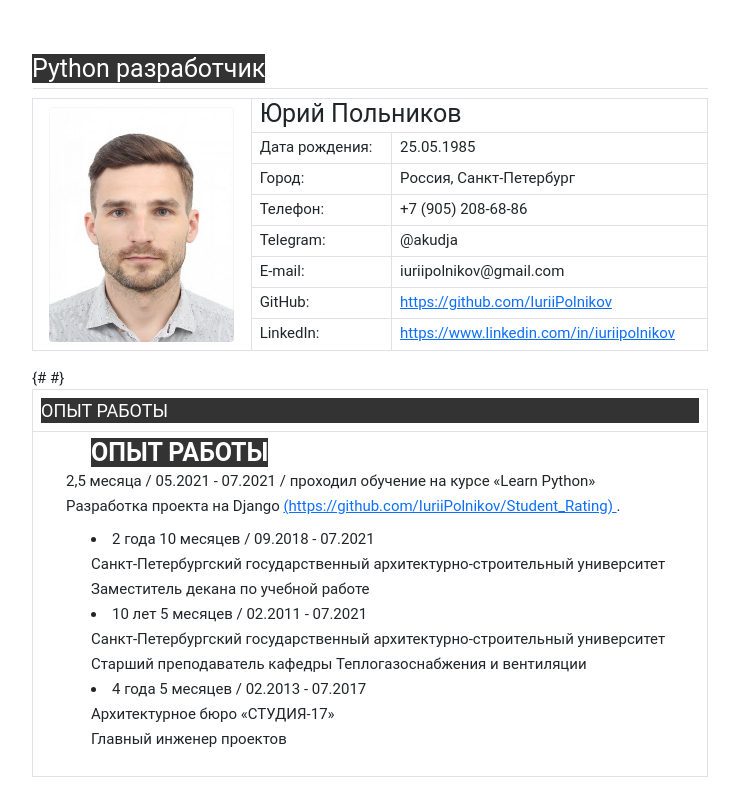
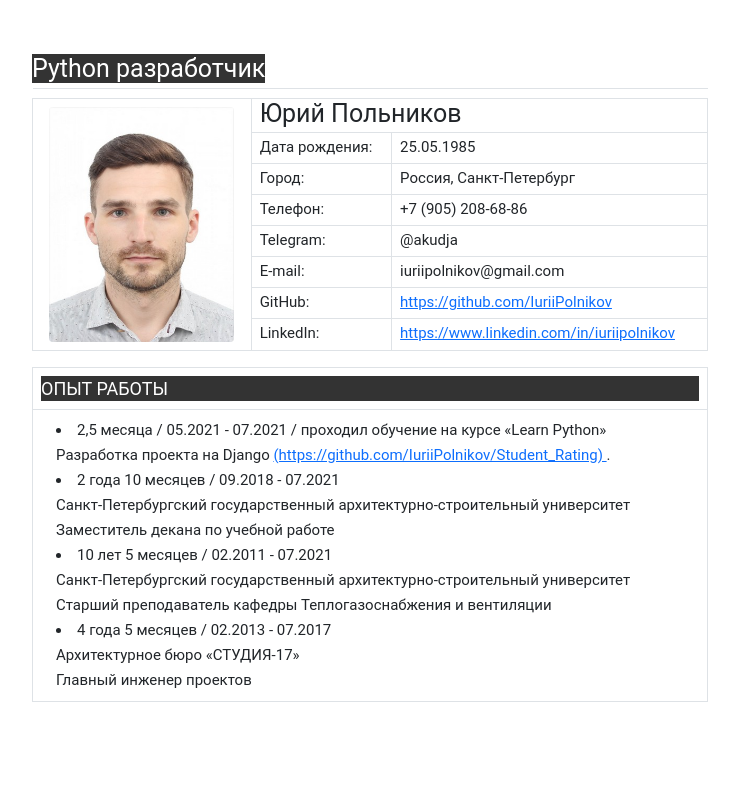
Before and after one commit to polnikov/polnikov.github.io, a plain HTML site: page index_ru.html in a window 1280 px wide. Shown: the whole page, without its empty margins (270-1009 px from the left). Drawn offline with nearby package versions, Linux system fonts and the light colour scheme.

Commit message:
initialcommit

```diff
--- a/index_ru.html
+++ b/index_ru.html
@@ -90,25 +90,23 @@
         </table>
         <table id="t02" class="table table-bordered">
             <tbody>
-                {# <tr>
+                <tr>
                     <td>
                         <div class="chapter">
                             ОПЫТ РАБОТЫ
                         </div>
                     </td>
-                </tr> #}
+                </tr>
                 <tr>
                     <td>
-                        <dl>
-                            <dt><span class="highlight">ОПЫТ РАБОТЫ</span></dt>
-                            <dd>
+                        <li>
                             2,5 месяца / 05.2021 - 07.2021 / проходил обучение на курсе «Learn Python»<br>
                             Разработка проекта на Django
                             <a href="https://github.com/IuriiPolnikov/Student_Rating">
                                 (https://github.com/IuriiPolnikov/Student_Rating)
                             </a>.
                             <br>
-                            </dd>
+                        </li>
                         <li>
                             2 года 10 месяцев / 09.2018 - 07.2021<br>
                             Санкт-Петербургский государственный архитектурно-строительный университет<br>
@@ -124,7 +122,6 @@
                             Архитектурное бюро «СТУДИЯ-17»<br>
                             Главный инженер проектов<br>
                         </li>
-                        </dl>
                     </td>
                 </tr>
 
--- a/style_lng.css
+++ b/style_lng.css
@@ -47,6 +47,7 @@ span.highlight {
     font-size: 15px;
 }
 
-#t02 li, dt, dl {
-    margin-left: 25px;
+#t02 li {
+    margin-left: 15px;
+    text-decoration: none;
 }
```
Lines whose indentation alone changed are shown as unchanged.
